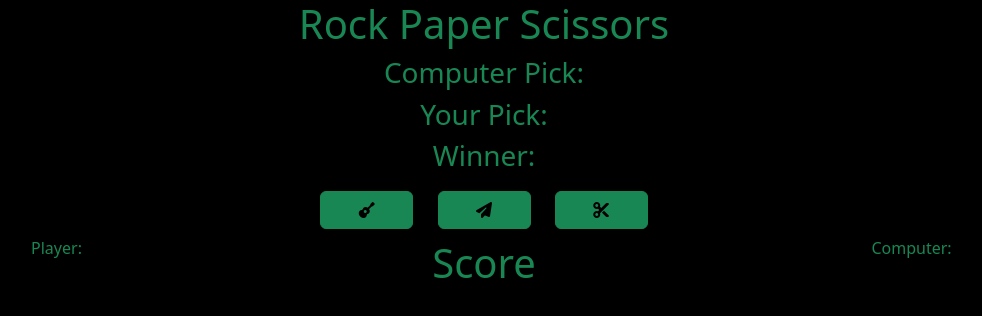
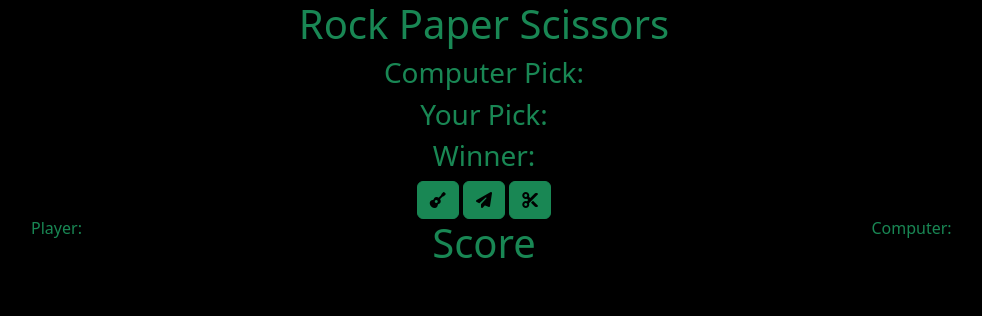
Before and after one commit to FatHippie1/RockPaperScissor, a plain HTML site: page index.html in a window 1280 px wide. Shown: the whole page, without its empty margins (156-1138 px from the left). Drawn offline with nearby package versions, Linux system fonts and the light colour scheme.

Commit message:
fixed centering of icon in buttons

```diff
--- a/index.html
+++ b/index.html
@@ -13,20 +13,22 @@
     <script src="https://kit.fontawesome.com/4fb00e0767.js" crossorigin="anonymous"></script>
 </head>
 
-<body class="container">
+<body>
+    <div class="container">
         <div class="text-center">
 
 
-        <H1 class="text-success">Rock Paper Scissors</H1>
-        <h3 class="text-success">Computer Pick: <span id="computer-pick"></span></h3>
-        <h3 class="text-success">Your Pick: <span id="player-pick"></span></h3>
-        <h3 class="text-success">Winner: <span id="winner"></span></h3>
+            <H1 class="col-auto text-success">Rock Paper Scissors</H1>
+            <h3 class="col-auto text-success">Computer Pick: <span id="computer-pick"></span></h3>
+            <h3 class="col-auto text-success">Your Pick: <span id="player-pick"></span></h3>
+            <h3 class="col-auto text-success">Winner: <span id="winner"></span></h3>
 
             <div>
-            <button type="button" class="col-1 btn btn-success" id="rock"> <i class="fa-solid fa-guitar"></i></button>
-            <button type="button" class="col-1 btn btn-success" id="paper"><i
+                <button type="button" class="col-auto btn btn-success" id="rock"> <i
+                        class="fa-solid fa-guitar"></i></button>
+                <button type="button" class="col-auto btn btn-success" id="paper"><i
                         class="fa-solid fa-paper-plane"></i></button>
-            <button type="button" class="col-1 btn btn-success" id="scissor"><i
+                <button type="button" class="col-auto btn btn-success" id="scissor"><i
                         class="fa-solid fa-scissors"></i></button>
             </div>
 
@@ -41,6 +43,7 @@
 
 
         <script src="scripts.js"></script>
+    </div>
 </body>
 
 </html>
--- a/style.css
+++ b/style.css
@@ -1,4 +1,5 @@
 body {
+    display: flex;
     background-color: black;
     color: darkgreen;
 }
@@ -11,5 +12,6 @@ body {
 
 .btn {
     color: black;
-    margin: 10px;
+    margin: 0px;
+
 }
```
Lines whose indentation alone changed are shown as unchanged.
